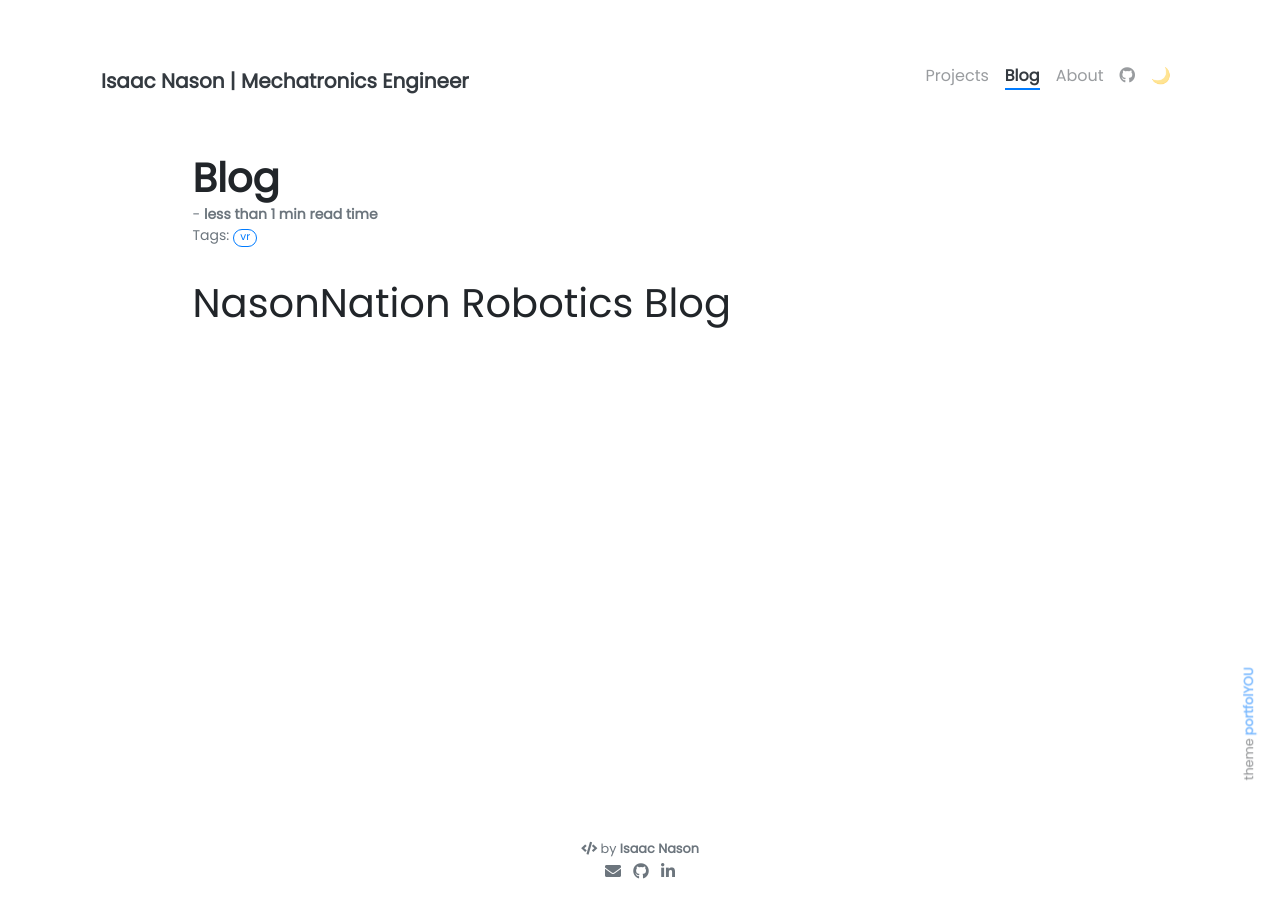
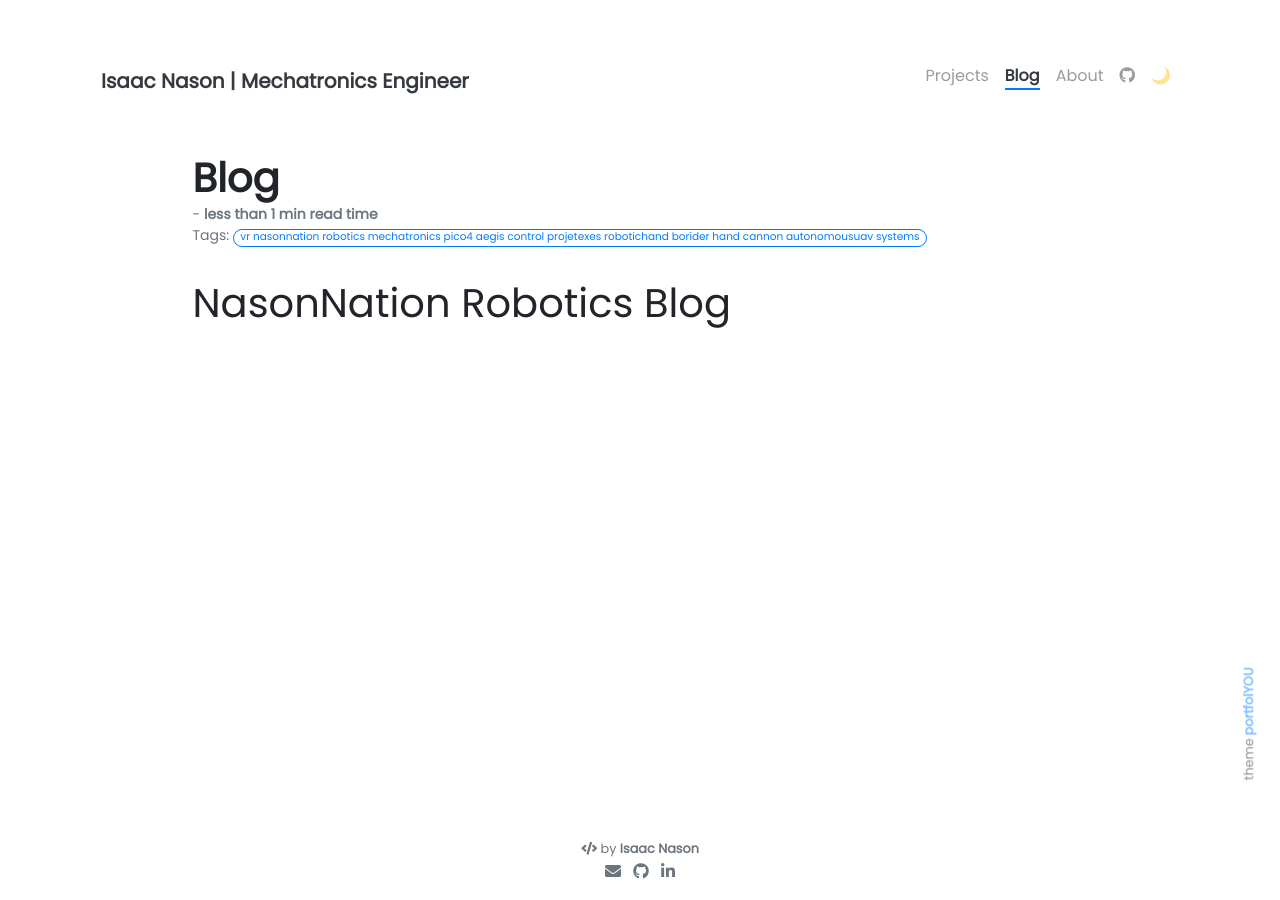
Before and after one commit to mistabowhunta/github.io, a Jekyll site: the page built from pages/blog.md, in a window 1280 px wide. Built offline with Jekyll 4.4.1, drawn with Linux system fonts in a browser that asks for light colours.

Commit message:
Update blog.md

```diff
--- a/pages/blog.md
+++ b/pages/blog.md
@@ -2,7 +2,7 @@
 layout: post
 title: Blog
 weight: 3
-tags: vr
+tags: vr nasonnation robotics mechatronics pico4 aegis control projetexes robotichand borider hand cannon autonomousuav systems
 permalink: /posts/
 ---
 
```
